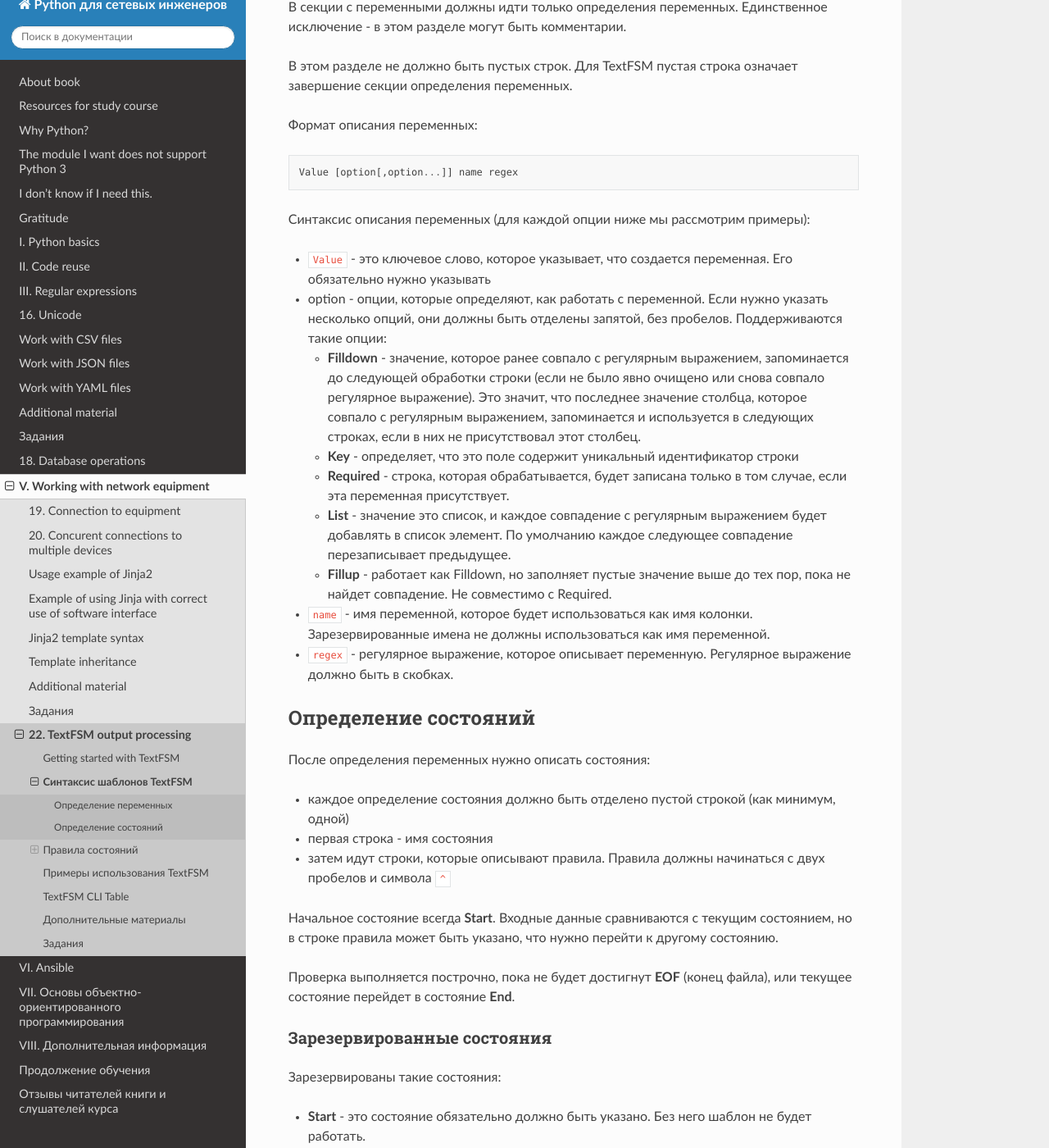
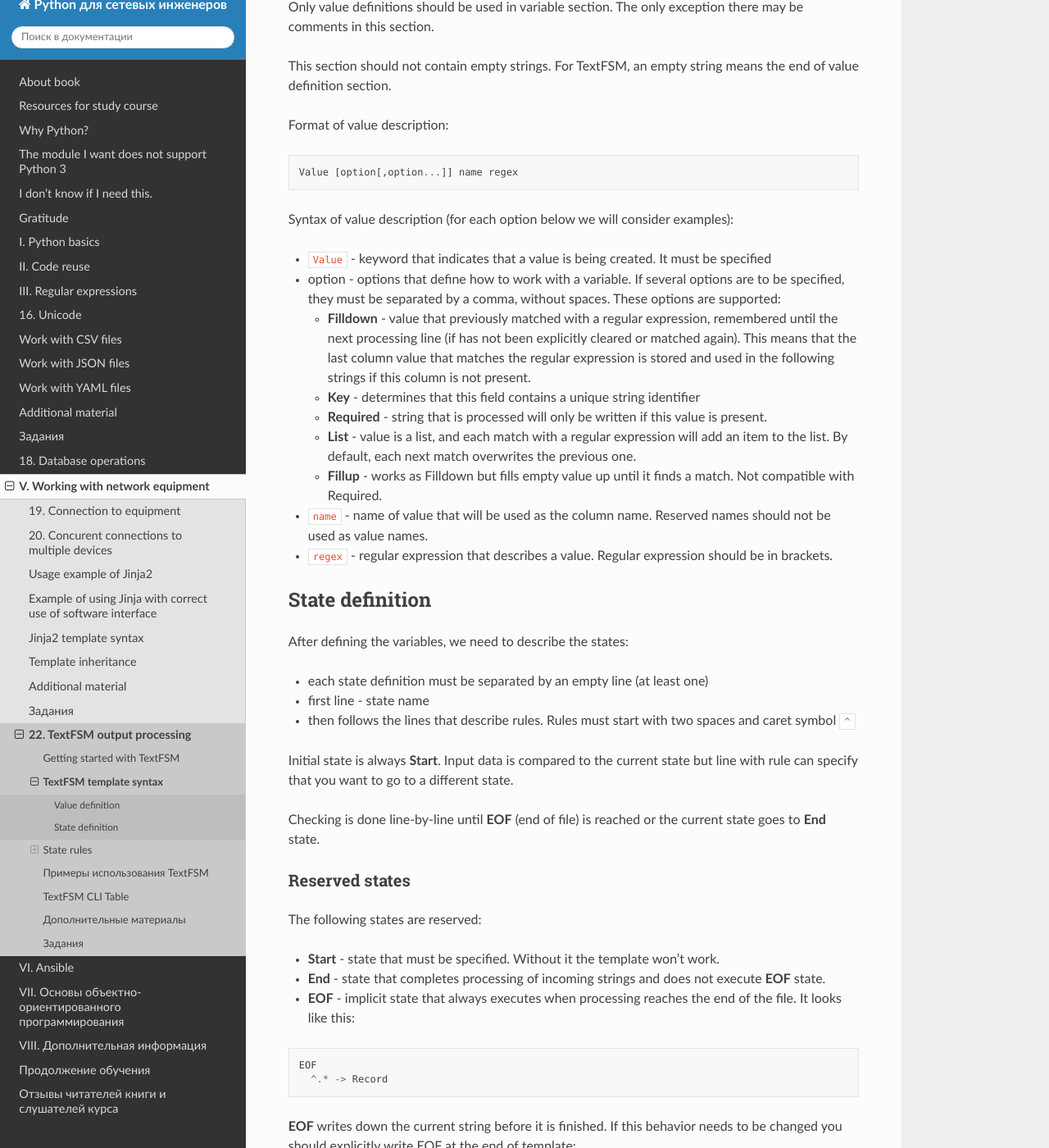
Before and after one commit to Aidar5/nattoeng, a Sphinx documentation site: the page built from docs/source/book/22_textfsm/1_textfsm_syntax.rst, in a window 1280 px wide and 1400 px high, scrolled down 834 px. Shown: the whole window at 82% size. Built offline with Sphinx 7.4.7 and the Read the Docs theme 2.0.0, drawn with Linux system fonts in a browser that asks for light colours; pages that are not in the unit, such as notebooks, are missing from menus; some of the changed text lies outside the part shown.

Commit message:
Update 1_textfsm_syntax.rst

```diff
--- a/docs/source/book/22_textfsm/1_textfsm_syntax.rst
+++ b/docs/source/book/22_textfsm/1_textfsm_syntax.rst
@@ -1,128 +1,98 @@
-Синтаксис шаблонов TextFSM
+TextFSM template syntax
 --------------------------
 
-В этом разделе описан синтаксис шаблонов на основе документации TextFSM.
-В следующем разделе показаны примеры использования синтаксиса. Поэтому,
-в принципе, можно перейти сразу к следующему разделу, а к этому
-возвращаться по необходимости, для тех ситуаций, для которых нет
-примера, и когда нужно перечитать, что означает какой-то параметр.
+This section describes template syntax based on TextFSM documentation. The following section shows examples of syntax usage. Therefore, you can move to the next section and  return to this section as necessary for those situations for which there is no example and when you need to recall the meaning of parameter.
 
-Шаблон TextFSM описывает, каким образом данные должны обрабатываться.
+TextFSM template describes how data should be processed.
 
-Любой шаблон состоит из двух частей:
+Each template consists of two parts:
 
-* определения переменных
-* эти переменные описывают, какие столбцы будут в табличном представлении
-* определения состояний
+* value definitions (or variable definitions)
+* these variables describe which columns will be in the table view
+* state definitions
 
-Пример разбора команды traceroute:
+Example of traceroute command examination:
 
 ::
 
-    # Определение переменных:
+    # Value definition:
     Value ID (\d+)
     Value Hop (\d+(\.\d+){3})
 
-    # Секция с определением состояний всегда должна начинаться с состояния Start
+    # Section with state definition always should be started with *Start* state
     Start
     #     Переменные      действие
        ^  ${ID} ${Hop} -> Record
 
-Определение переменных
+Value definition
 ~~~~~~~~~~~~~~~~~~~~~~
 
-В секции с переменными должны идти только определения переменных.
-Единственное исключение - в этом разделе могут быть комментарии.
+Only value definitions should be used in variable section. The only exception there may be comments in this section.
 
-В этом разделе не должно быть пустых строк. Для TextFSM пустая строка
-означает завершение секции определения переменных.
+This section should not contain empty strings. For TextFSM, an empty string means the end of value definition section.
 
-Формат описания переменных:
+Format of value description:
 
 ::
 
     Value [option[,option...]] name regex
 
-Синтаксис описания переменных (для каждой опции ниже мы рассмотрим
-примеры):
+Syntax of value description (for each option below we will consider examples):
 
-* ``Value`` - это ключевое слово, которое указывает, что
-  создается переменная. Его обязательно нужно указывать
-* option - опции, которые определяют, как работать с переменной.
-  Если нужно указать несколько опций, они должны быть отделены запятой,
-  без пробелов. Поддерживаются такие опции:
+* ``Value`` - keyword that indicates that a value is being created. It must be specified
+* option - options that define how to work with a variable. If several options are to be specified, they must be separated by a comma, without spaces. These options are supported:
 
-  * **Filldown** - значение, которое ранее
-    совпало с регулярным выражением, запоминается до следующей обработки
-    строки (если не было явно очищено или снова совпало регулярное выражение).
-    Это значит, что последнее значение столбца, которое
-    совпало с регулярным выражением, запоминается и используется в следующих
-    строках, если в них не присутствовал этот столбец.
-  * **Key** - определяет, что это поле содержит уникальный идентификатор строки
-  * **Required** - строка, которая обрабатывается, будет записана только в
-    том случае, если эта переменная присутствует.
-  * **List** - значение это список, и каждое совпадение с регулярным выражением будет добавлять
-    в список элемент. По умолчанию каждое следующее совпадение перезаписывает предыдущее.
-  * **Fillup** - работает как Filldown, но заполняет пустые значение выше до тех пор,
-    пока не найдет совпадение. Не совместимо с Required.
+  * **Filldown** - value that previously matched with a regular expression,  remembered until the next processing line (if has not been explicitly cleared or matched again). This means that the last column value that matches the regular expression is stored and used in the following strings if this column is not present.
+  * **Key** - determines that this field contains a unique string identifier
+  * **Required** - string that is processed will only be written if this value is present.
+  * **List** - value is a list, and each match with a regular expression will add an item to the list. By default, each next match overwrites the previous one.
+  * **Fillup** - works as Filldown but fills empty value up until it finds a match. Not compatible with Required.
 
-* ``name`` - имя переменной, которое будет использоваться как имя колонки.
-  Зарезервированные имена не должны использоваться как имя переменной.
-* ``regex`` - регулярное выражение, которое описывает переменную.
-  Регулярное выражение должно быть в скобках.
+* ``name`` - name of value that will be used as the column name. Reserved names should not be used as value names.
+* ``regex`` - regular expression that describes a value. Regular expression should be in brackets.
 
-Определение состояний
+State definition
 ~~~~~~~~~~~~~~~~~~~~~
 
-После определения переменных нужно описать состояния:
+After defining the variables, we need to describe the states:
 
-* каждое определение состояния должно быть отделено пустой строкой (как минимум, одной)
-* первая строка - имя состояния
-* затем идут строки, которые описывают правила. Правила должны начинаться с двух пробелов и символа ``^``
+* each state definition must be separated by an empty line (at least one)
+* first line - state name
+* then follows the lines that describe rules. Rules must start with two spaces and caret symbol ``^``
 
-Начальное состояние всегда **Start**. Входные данные сравниваются с
-текущим состоянием, но в строке правила может быть указано, что нужно
-перейти к другому состоянию.
+Initial state is always **Start**. Input data is compared to the current state but line with rule can specify that you want to go to a different state.
 
-Проверка выполняется построчно, пока не будет достигнут **EOF** (конец
-файла), или текущее состояние перейдет в состояние **End**.
+Checking is done line-by-line until **EOF** (end of file) is reached or the current state goes to **End** state.
 
-Зарезервированные состояния
+Reserved states
 ^^^^^^^^^^^^^^^^^^^^^^^^^^^
 
-Зарезервированы такие состояния:
+The following states are reserved:
 
-* **Start** - это состояние обязательно должно быть указано.
-  Без него шаблон не будет работать.
-* **End** - это состояние завершает обработку входящих строк
-  и не выполняет состояние **EOF**.
-* **EOF** - это неявное состояние, которое выполняется всегда,
-  когда обработка дошла до конца файла. Выглядит оно таким образом:
+* **Start** - state that must be specified. Without it the template won’t work.
+* **End** - state that completes processing of incoming strings and does not execute **EOF** state.
+* **EOF** - implicit state that always executes when processing reaches the end of the file. It looks like this:
 
 ::
 
      EOF
        ^.* -> Record
 
-**EOF** записывает текущую строку, прежде чем обработка завершается.
-Если это поведение нужно изменить, надо явно в конце шаблона написать
-EOF:
+**EOF** writes down the current string before it is finished. If this behavior needs to be changed you should explicitly write EOF at the end of template:
 
 ::
 
     EOF
 
-Правила состояний
+State rules
 -----------------
 
-Каждое состояние состоит из одного или более правил:
+Each state consists of one or more rules:
 
-* TextFSM обрабатывает входящие строки и сравнивает их с правилами
-* если правило (регулярное выражение) совпадает со строкой, выполняются действия,
-  которые описаны в правиле, и для следующей строки процесс повторяется
-  заново, с начала состояния.
+* TextFSM handles incoming strings and compares them to rules
+* if rule (regular expression) matches the string the actions described in rule are executed and for the next string the process is repeated from the beginning of state.
 
-Правила должны быть описаны в таком формате:
+Rules should be described in this format:
 
 ::
 
@@ -130,82 +100,67 @@ EOF:
 
 В правиле:
 
-* каждое правило должно начинаться с двух пробелов и символа ``^``. Символ ``^``
-  означает начало строки и всегда должен указываться явно
-* regex - это регулярное выражение, в котором могут использоваться переменные
+* •	each rule must start with two spaces and caret symbol ``^``. Caret symbol ``^`` means the beginning of a line and must always be clearly indicated
+* regex - regular expression in which variables can be used
 
-  * для указания переменной, может использоваться синтаксис
-    ``$ValueName`` или ``${ValueName}``\ (этот формат предпочтителен)
-  * в правиле на место переменных подставляются регулярные выражения, которые
-    они описывают
-  * если нужно явно указать символ конца строки, используется значение ``$$``
+  * to specify variable you can use syntax like ``$ValueName`` or ``${ValueName}``\ (preferred format)
+  * in rule, variables are substituted by regular expressions
+  * if you want to explicitly specify end of line, the value is used ``$$``
 
-Действия в правилах
+Action in rules
 ~~~~~~~~~~~~~~~~~~~
 
-После регулярного выражения в правиле могут указываться действия:
+After regular expression, the rule may indicate actions:
 
-* между регулярным выражением и действием должен быть символ ``->``
-* действия могут состоять из трех частей в таком формате: **L.R S**
+* there must be ``->`` character between regular expression and action
+* ctions can consist of three parts in such format:  **L.R S**
 
-  * **L - Line Action** - действия, которые применяются к входящей строке
-  * **R - Record Action** - действия, которые применяются к собранным значениям
-  * **S - State Transition** - переход в другое состояние
+  * **L - Line Action** - actions that apply to an input string
+  * **R - Record Action** - actions that apply to collected values
+  * **S - State Transition** - changing state
 
-* по умолчанию используется **Next.NoRecord**
+* By default **Next.NoRecord** is used
 
 Line Actions
 ^^^^^^^^^^^^
 
 Line Actions:
 
-* **Next** - обработать строку, прочитать следующую и
-  начать проверять её с начала состояния. Это действие используется по
-  умолчанию, если не указано другое
-* **Continue** - продолжить обработку правил,
-  как будто совпадения не было, при этом значения присваиваются
+* **Next** - process the line, read the next line and start checking it from the beginning. This action is used by default unless otherwise specified
+* **Continue** - continue to process rules as if there was no match while the values are assigned
 
 Record Action
 ^^^^^^^^^^^^^
 
-**Record Action** - опциональное действие, которое может быть указано
-после Line Action. Они должны быть разделены точкой. Типы действий:
+**Record Action** - optional action that can be specified after Line Action. They must be separated by a dot. Types of actions:
 
-* **NoRecord** - не выполнять ничего. Это действие по умолчанию,
-  когда другое не указано
-* **Record** - запомнить значения, которые совпали с правилом.
-  Все переменные, кроме тех, где указана опция Filldown, обнуляются.
-* **Clear** - обнулить все переменные, кроме тех, где указана опция Filldown.
-* **Clearall** - обнулить все переменные.
+* **NoRecord** - do nothing. This is default action when no other is specified
+* **Record** - All variables except those with Filldown option are reset.
+* **Clear** - reset all variables except those where Filldown option is specified.
+* **Clearall** - reset all variables.
 
-Разделять действия точкой нужно только в том случае, если нужно
-указать и Line, и Record действия. Если нужно указать только одно из
-них, точку ставить не нужно.
+You need to split actions with a dot only if you want to specify both Line and Record actions. If you need to specify only one of them, dot is not required.
 
 State Transition
 ^^^^^^^^^^^^^^^^
 
-После действия может быть указано новое состояние:
+A new state can be specified after action:
 
-* состояние должно быть одним из зарезервированных или определенных в шаблоне
-* если входная строка совпала:
+* state must be one of reserved or defined in template
+* if input line matches:
 
-  * все действия выполняются,
-  * считывается следующая строка,
-  * затем текущее состояние меняется на новое, и обработка продолжается в новом состоянии.
+  * all actions are executed,
+  * the next line is read,
+  * then the current state changes to a new state and processing continues in new state.
 
-Если в правиле используется действие **Continue**, то в нём нельзя
-использовать переход в другое состояние. Это правило нужно для того,
-чтобы в последовательности состояний не было петель.
+If the rule uses **Continue** action, it is not possible to change state inside this rule. This rule is needed to avoid loops in sequence of states.
 
 Error Action
 ^^^^^^^^^^^^
 
-Специальное действие **Error** останавливает всю обработку строк,
-отбрасывает все строки, которые были собраны до сих пор, и возвращает
-исключение.
+**Error** stops all line processing, discards all lines that have been collected so far and returns an exception.
 
-Синтаксис этого действия такой:
+Syntax of this action is:
 
 ::
 
```
